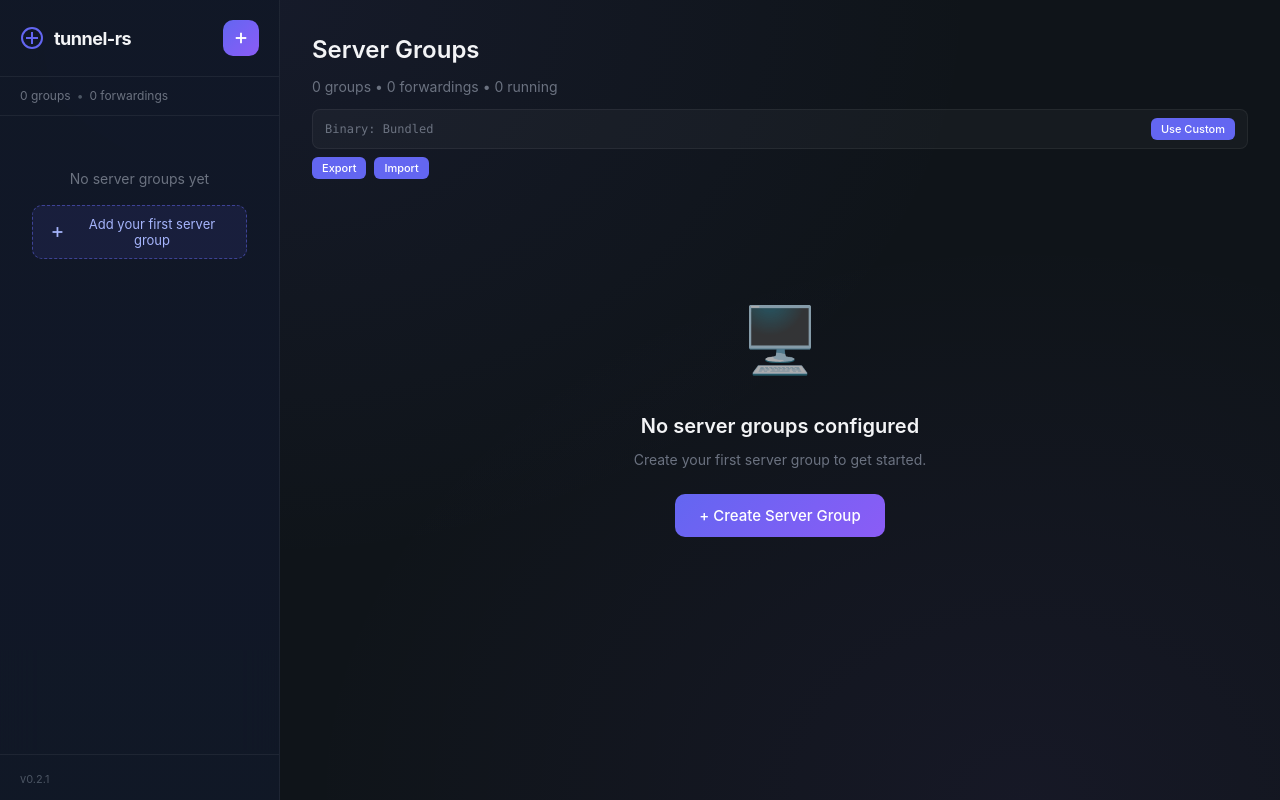
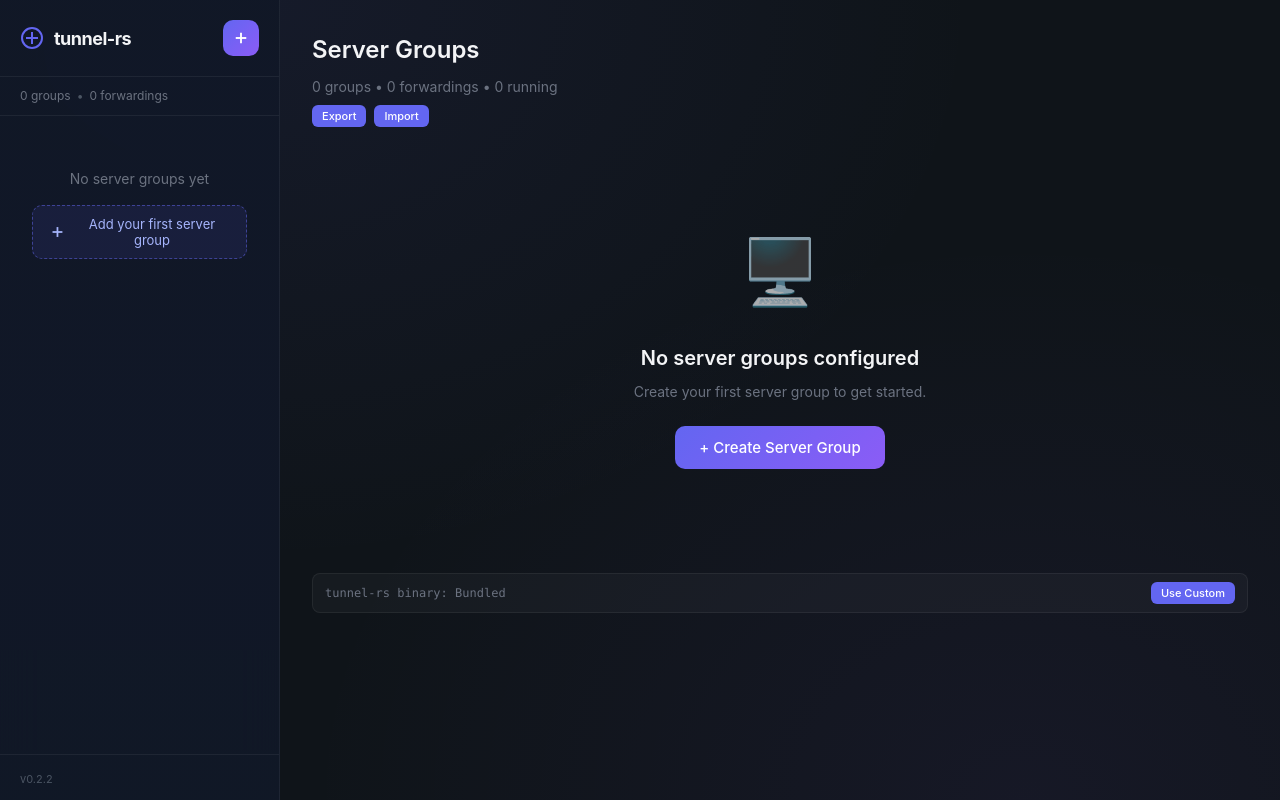
Before and after one commit to andrewtheguy/tunnel-rs-manager, a React (Vite) app: page / in a window 1280 px wide. Built offline with nearby package versions, Linux system fonts and the light colour scheme.

Commit message:
update binary path display in App component

```diff
--- a/package.json
+++ b/package.json
@@ -1,7 +1,7 @@
 {
   "name": "tunnel-rs-manager",
   "private": true,
-  "version": "0.2.1",
+  "version": "0.2.2",
   "type": "module",
   "scripts": {
     "dev": "vite",
--- a/src-tauri/tauri.conf.json
+++ b/src-tauri/tauri.conf.json
@@ -1,7 +1,7 @@
 {
   "$schema": "https://schema.tauri.app/config/2",
   "productName": "tunnel-rs-manager",
-  "version": "0.2.1",
+  "version": "0.2.2",
   "identifier": "com.tunnel-rs-manager.desktop",
   "build": {
     "beforeDevCommand": "bun run dev",
--- a/src/App.css
+++ b/src/App.css
@@ -74,7 +74,7 @@ body {
 }
 
 .main-header {
-  margin-bottom: 32px;
+  margin-bottom: 16px;
 }
 
 .main-header h2 {
@@ -94,7 +94,7 @@ body {
   display: flex;
   align-items: center;
   gap: 12px;
-  margin: 12px 0 0 0;
+  margin: 24px 0 0 0;
   padding: 8px 12px;
   background: rgba(255, 255, 255, 0.03);
   border: 1px solid var(--color-border);
--- a/src/App.tsx
+++ b/src/App.tsx
@@ -363,29 +363,6 @@ function App() {
                 {' '}{forwardings.length} forwarding{forwardings.length !== 1 ? 's' : ''} •
                 {' '}{runningCount} running
               </p>
-              <div className="binary-path-row">
-                <span className="binary-path-info" title={isUsingBundled ? 'Bundled' : (customBinaryPath ?? 'Not set')}>
-                  Binary: {isUsingBundled ? 'Bundled' : (customBinaryPath ?? 'Not set')}
-                </span>
-                <div className="binary-path-actions">
-                  <button
-                    className="btn-small"
-                    onClick={handleSelectCustomBinaryPath}
-                    title="Select custom binary path"
-                  >
-                    Use Custom
-                  </button>
-                  {!isUsingBundled && (
-                    <button
-                      className="btn-small btn-secondary"
-                      onClick={handleUseBundledBinary}
-                      title="Switch to bundled binary"
-                    >
-                      Use Bundled
-                    </button>
-                  )}
-                </div>
-              </div>
               <div className="export-import-row">
                 <button
                   className="btn-small"
@@ -445,6 +422,30 @@ function App() {
                 ))}
               </div>
             )}
+
+            <div className="binary-path-row">
+              <span className="binary-path-info" title={isUsingBundled ? 'Bundled' : (customBinaryPath ?? 'Not set')}>
+                tunnel-rs binary: {isUsingBundled ? 'Bundled' : (customBinaryPath ?? 'Not set')}
+              </span>
+              <div className="binary-path-actions">
+                <button
+                  className="btn-small"
+                  onClick={handleSelectCustomBinaryPath}
+                  title="Select custom binary path"
+                >
+                  Use Custom
+                </button>
+                {!isUsingBundled && (
+                  <button
+                    className="btn-small btn-secondary"
+                    onClick={handleUseBundledBinary}
+                    title="Switch to bundled binary"
+                  >
+                    Use Bundled
+                  </button>
+                )}
+              </div>
+            </div>
           </>
         )}
       </main>
```
Also changed, not shown: 2 other files (tests, documents, lock files or other folders).
